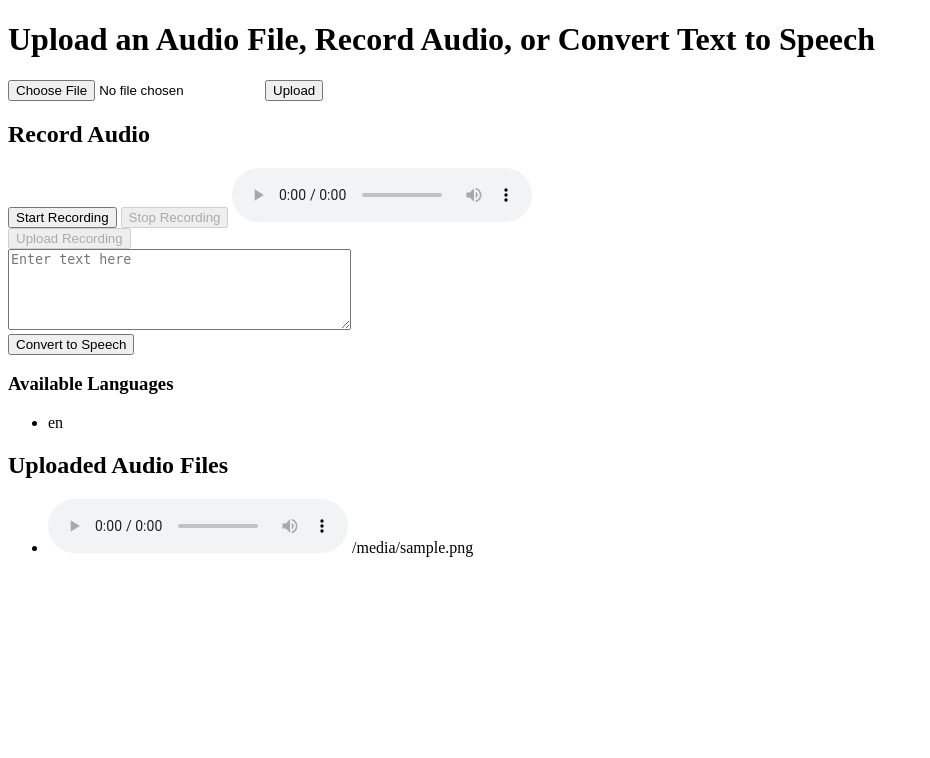
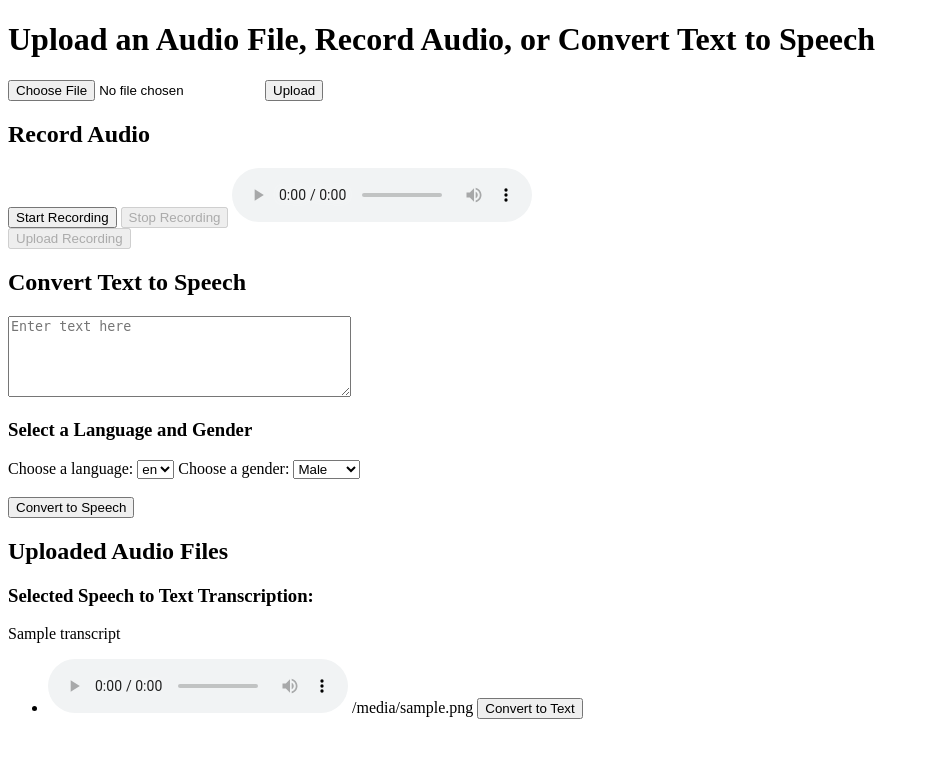
Before and after one commit to christopherjlogan/cot5390_project1, a Flask app: template templates/index.html in a window 1280 px wide. Shown: the top 758 px of the page, without its empty margins (0-930 px from the left). Run offline with Flask 3, Linux system fonts and the light colour scheme; the template is opened without the code that fills it: most values are stand-ins (such as "Sample title", 1, 10 or a date in 2020).

Commit message:
Updated with bi-directional transcription

```diff
--- a/app.py
+++ b/app.py
@@ -1,12 +1,21 @@
 import os
-from flask import Flask, render_template, request, redirect, url_for, send_from_directory
+from importlib.metadata import files
+
+from flask import Flask, render_template, request, redirect, url_for, send_from_directory, session
 from werkzeug.utils import secure_filename
 from google.cloud import texttospeech
+from google.cloud import speech
 from datetime import datetime
 from typing import Sequence
+from google.oauth2 import service_account
 
 # Create a Flask app
 app = Flask(__name__)
+app.secret_key = 'COT5930'
+
+SERVICE_ACCOUNT_FILE = "credentials/service-account.json"
+credentials = service_account.Credentials.from_service_account_file(SERVICE_ACCOUNT_FILE)
+ttsclient = texttospeech.TextToSpeechClient(credentials=credentials)
 
 # Set the upload folder and allowed extensions
 UPLOAD_FOLDER = 'uploads/'
@@ -24,20 +33,20 @@ def allowed_file(filename):
     return '.' in filename and filename.rsplit('.', 1)[1].lower() in ALLOWED_EXTENSIONS
 
 def unique_languages_from_voices(voices: Sequence[texttospeech.Voice]):
-    language_set = set()
+    language_list = []
     for voice in voices:
         for language_code in voice.language_codes:
-            language_set.add(language_code)
-    return language_set
+            if language_code not in language_list:  # Check for uniqueness
+                language_list.append(language_code)
+    return language_list
 
 def list_languages():
-    client = texttospeech.TextToSpeechClient()
-    response = client.list_voices()
+    response = ttsclient.list_voices()
     languages = unique_languages_from_voices(response.voices)
-
     print(f" Languages: {len(languages)} ".center(60, "-"))
     for i, language in enumerate(sorted(languages)):
         print(f"{language:>10}", end="\n" if i % 5 == 4 else "")
+    return languages
 
 # Route to display the HTML page with audio files
 @app.route('/')
@@ -45,7 +54,8 @@ def index():
     # Get the list of uploaded audio files
     files = os.listdir(app.config['UPLOAD_FOLDER'])
     languages = list_languages()
-    return render_template('index.html', files=files, languages=languages)
+    transcript = session.pop('transcript', '')
+    return render_template('index.html', files=files, languages=languages, transcript=transcript)
 
 
 # Route to handle file uploads
@@ -68,22 +78,20 @@ def upload_file():
 
     return redirect(url_for('index'))
 
-
-# Route to generate speech using Google Text-to-Speech API
 @app.route('/text-to-speech', methods=['POST'])
 def text_to_speech():
     text_input = request.form['text']
-
-    # Initialize Google Cloud Text-to-Speech client
-    client = texttospeech.TextToSpeechClient()
+    selected_language = request.form['language']
+    selected_gender = request.form['gender']
 
     # Set the text input for synthesis
+
     synthesis_input = texttospeech.SynthesisInput(text=text_input)
 
-    # Select the voice and language
+    # Set the voice parameters, using the selected language
     voice = texttospeech.VoiceSelectionParams(
-        language_code="en-US",
-        ssml_gender=texttospeech.SsmlVoiceGender.NEUTRAL
+        language_code=selected_language,
+        ssml_gender=selected_gender
     )
 
     # Select the audio format
@@ -92,21 +100,54 @@ def text_to_speech():
     )
 
     # Perform the text-to-speech request
-    response = client.synthesize_speech(
+    response = ttsclient.synthesize_speech(
         input=synthesis_input, voice=voice, audio_config=audio_config
     )
 
-    # Use a timestamp-based filename
+    # Save the audio file
     timestamp = datetime.now().strftime("%Y%m%dT%H%M%S")
-    filename = f"tts_{timestamp}.mp3"
+    filename = f"tts_{timestamp}_{selected_language}_{selected_gender}.mp3"
     filepath = os.path.join(app.config['UPLOAD_FOLDER'], filename)
 
-    # Save the audio file
     with open(filepath, "wb") as out:
         out.write(response.audio_content)
 
     return redirect(url_for('index'))
 
+from google.cloud import speech
+import io
+
+@app.route('/speech-to-text', methods=['POST'])
+def speech_to_text():
+    filename = request.form['filename']
+    filepath = os.path.join(app.config['UPLOAD_FOLDER'], filename)
+
+    # Initialize the Google Cloud Speech-to-Text client
+    sttclient = speech.SpeechClient(credentials=credentials)
+
+    # Read the audio file
+    with io.open(filepath, "rb") as audio_file:
+        content = audio_file.read()
+
+    # Configure the audio and recognition settings
+    audio = speech.RecognitionAudio(content=content)
+    config = speech.RecognitionConfig(
+        encoding=speech.RecognitionConfig.AudioEncoding.MP3,  # Assuming MP3 files
+        sample_rate_hertz=16000,  # Adjust if necessary
+        language_code="en-US"
+    )
+
+    # Perform speech recognition
+    response = sttclient.recognize(config=config, audio=audio)
+
+    # Extract the transcribed text
+    transcript = ""
+    for result in response.results:
+        transcript += result.alternatives[0].transcript
+    print(f"Transcribed text for {filename}: {transcript}")
+    session['transcript'] = transcript
+    #return render_template('index.html', files=files, languages=languages, transcript=transcript)
+    return redirect(url_for('index'))
 
 # Route to serve uploaded files dynamically
 @app.route('/uploads/<filename>')
--- a/requirements.txt
+++ b/requirements.txt
@@ -1,3 +1,6 @@
 Flask==3.0.3
 gunicorn==20.1.0
 google-cloud-texttospeech
+google-cloud-speech
+werkzeug~=3.0.4
+protobuf~=5.28.2
--- a/templates/index.html
+++ b/templates/index.html
@@ -23,28 +23,32 @@
     <br>
     <button id="uploadRecord" disabled>Upload Recording</button>
 
-    <div class="container">
-        <!-- Text-to-Speech input form -->
-        <div class="input-box">
-            <form action="/text-to-speech" method="POST">
-                <textarea name="text" rows="5" cols="40" placeholder="Enter text here" required></textarea>
-                <br>
-                <button type="submit">Convert to Speech</button>
-            </form>
+    <h2>Convert Text to Speech</h2>
+    <form action="/text-to-speech" method="POST">
+        <textarea name="text" rows="5" cols="40" placeholder="Enter text here" required></textarea>
+        <br>
+        <div class="languages-box">
+            <h3>Select a Language and Gender</h3>
+            <label for="language">Choose a language:</label>
+            <select name="language" id="language" required>
+                {% for language in languages %}
+                    <option value="{{ language }}">{{ language }}</option>
+                {% endfor %}
+            </select>
+            <label for="gender">Choose a gender:</label>
+            <select name="gender" id="gender" required>
+                <option value="MALE">Male</option>
+                <option value="FEMALE">Female</option>
+            </select>
         </div>
-
-        <!-- Available languages list -->
-        <div class="languages-box">
-            <h3>Available Languages</h3>
-            <ul>
-                {% for language in languages %}
-                    <li>{{ language }}</li>
-                {% endfor %}
-            </ul>
-        </div>
-    </div>
+        <br>
+        <button type="submit">Convert to Speech</button>
+    </form>
 
     <h2>Uploaded Audio Files</h2>
+    {% if transcript %}
+        <h3>Selected Speech to Text Transcription:</h3>{{ transcript }}
+    {% endif %}
     <ul>
         {% for file in files %}
         <li>
@@ -53,6 +57,10 @@
                 Your browser does not support the audio element.
             </audio>
             {{ file }}
+             <form action="/speech-to-text" method="POST" style="display:inline;">
+                <input type="hidden" name="filename" value="{{ file }}">
+                <button type="submit">Convert to Text</button>
+            </form>
         </li>
         {% endfor %}
     </ul>
```
